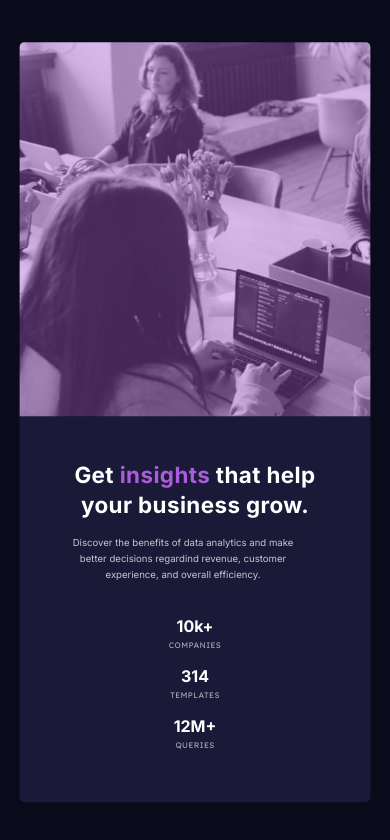
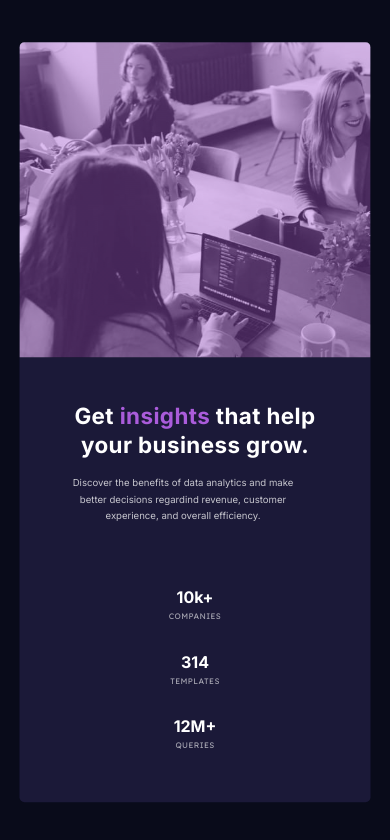
Before and after one commit to duy211099/stats-preview-card-component, a plain HTML site: page index.html in a window 390 px wide. Drawn offline with Linux system fonts and the light colour scheme.

Commit message:
fix image size

```diff
--- a/css/index.css
+++ b/css/index.css
@@ -112,7 +112,7 @@ body {
   }
 
   .image {
-    height: 530px;
+    flex: 1 1 33%;
     background-image: linear-gradient(
         hsla(277, 64%, 61%, 0.4),
         hsla(277, 64%, 61%, 0.4)
```
